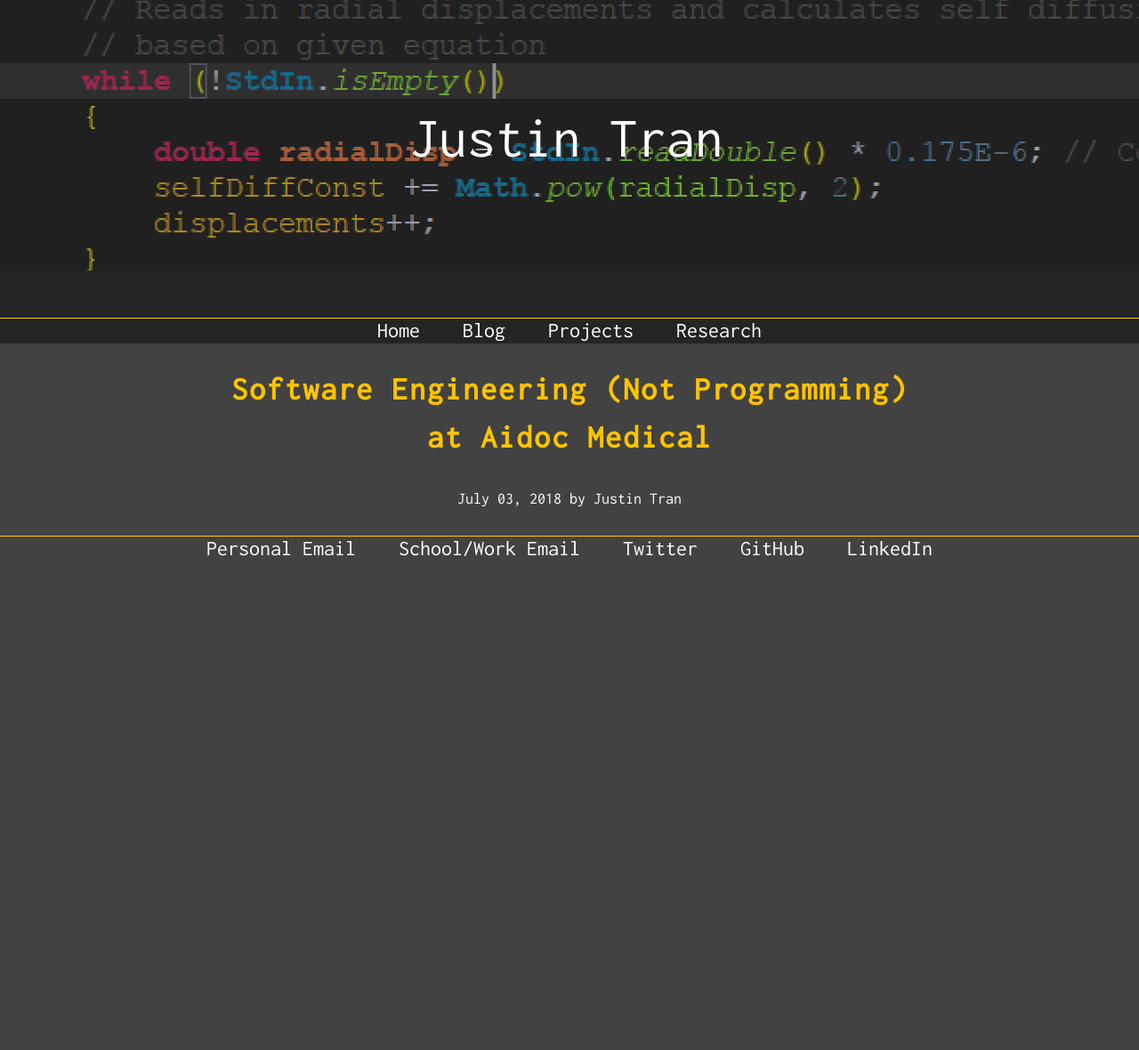
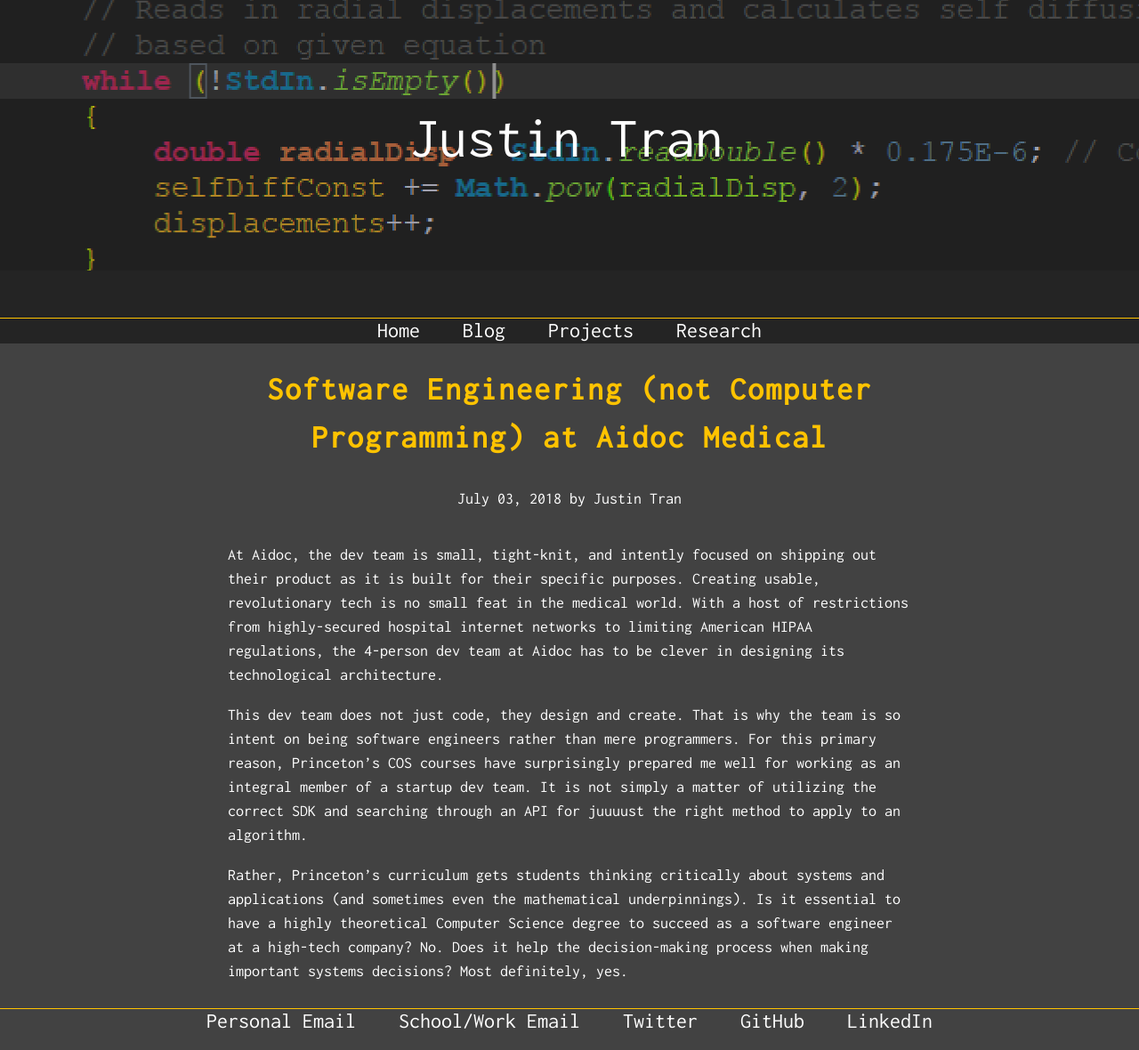
Before and after one commit to justintranjt/justintranjt.github.io, a Jekyll site: the page built from _posts/2018-07-03-software-engineering-not-programming-at-aidoc-medical.md, in a window 1280 px wide. Shown: the whole page at 89% size. Built offline with Jekyll 4.4.1, drawn with Linux system fonts in a browser that asks for light colours; before the commit the page ends 900 px from its top, so only the background shows below that.

Commit message:
Update 2018-07-03-software-engineering-not-programming-at-aidoc-medical.md

```diff
--- a/_posts/2018-07-03-software-engineering-not-programming-at-aidoc-medical.md
+++ b/_posts/2018-07-03-software-engineering-not-programming-at-aidoc-medical.md
@@ -1,7 +1,12 @@
 ---
 layout: post
-title: "Software Engineering (Not Programming) at Aidoc Medical"
+title: "Software Engineering (not Computer Programming) at Aidoc Medical"
 date: 2018-07-03
-description: I have no association with the Middle East. So why the hell am I here?
+description: Drawing the line at meaningless boundaries of the English language.
 image: /blog/.png
 ---
+At Aidoc, the dev team is small, tight-knit, and intently focused on shipping out their product as it is built for their specific purposes. Creating usable, revolutionary tech is no small feat in the medical world. With a host of restrictions from highly-secured hospital internet networks to limiting American HIPAA regulations, the 4-person dev team at Aidoc has to be clever in designing its technological architecture.
+
+This dev team does not just code, they design and create. That is why the team is so intent on being software engineers rather than mere programmers. For this primary reason, Princeton's COS courses have surprisingly prepared me well for working as an integral member of a startup dev team. It is not simply a matter of utilizing the correct SDK and searching through an API for juuuust the right method to apply to an algorithm.
+
+Rather, Princeton's curriculum gets students thinking critically about systems and applications (and sometimes even the mathematical underpinnings). Is it essential to have a highly theoretical Computer Science degree to succeed as a software engineer at a high-tech company? No. Does it help the decision-making process when making important systems decisions? Most definitely, yes.
```
